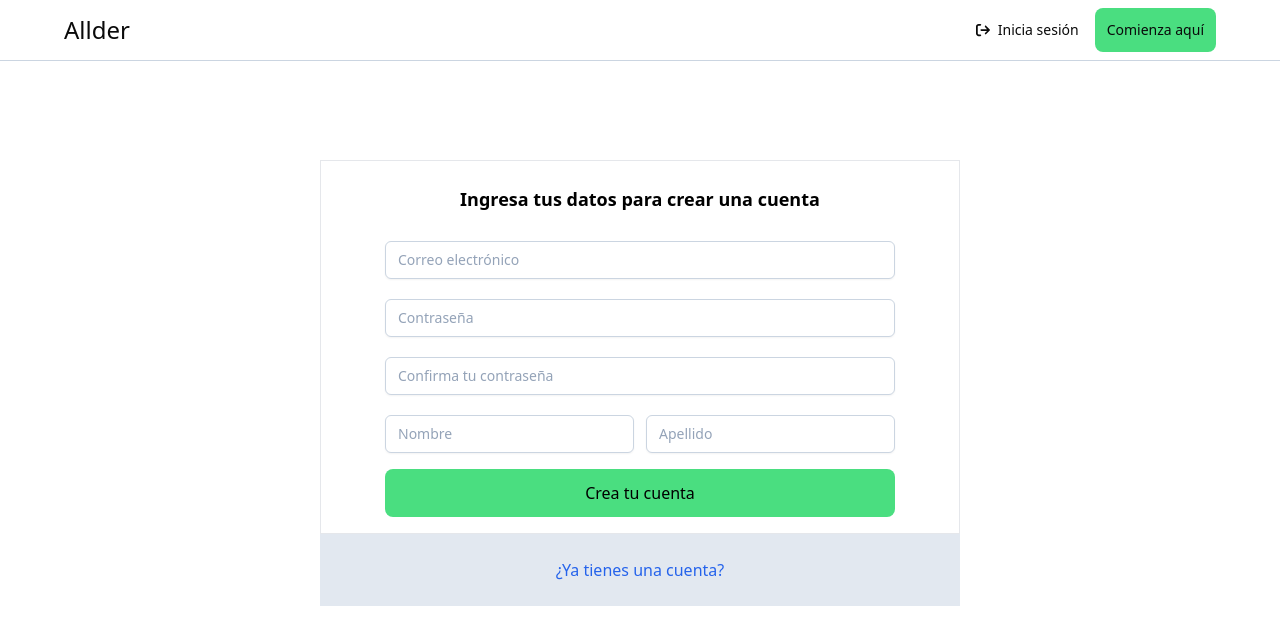
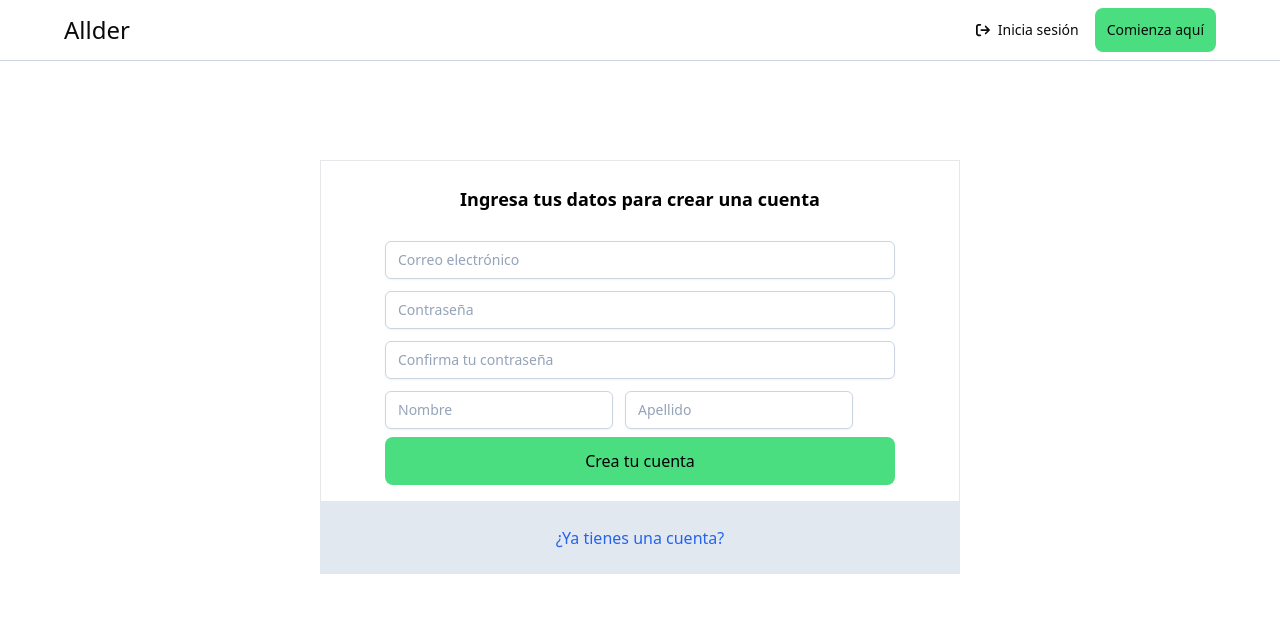
Before and after one commit to yesminalina/allder, a React (Vite) app: page /signup in a window 1280 px wide. Shown: the top 644 px of the page. Built offline with nearby package versions, Linux system fonts and the light colour scheme.

Commit message:
Add validation using react-hook-form

```diff
--- a/src/components/SignUpForm.jsx
+++ b/src/components/SignUpForm.jsx
@@ -1,41 +1,88 @@
+import { useForm } from 'react-hook-form'
+
 const SignUpForm = () => {
+  const { register, handleSubmit, watch, formState: { errors } } = useForm()
+  const onSubmit = (data) => {
+    console.log(data)
+  }
+
   return (
-    <div className='w-1/2'>
-      <div className='flex flex-col border mt-16 px-16 pt-6'>
+    <section className='w-1/2'>
+      <form className='flex flex-col border mt-16 px-16 pt-6' onSubmit={handleSubmit(onSubmit)}>
         <h1 className='text-center mb-6 text-lg font-semibold'>Ingresa tus datos para crear una cuenta</h1>
         <input
+          {...register('email', {
+            required: 'Email es requerido',
+            pattern: {
+              value: /^[\w\.-]+@[a-zA-Z\d\.-]+\.[a-zA-Z]{2,}$/,
+              message: 'El email debe tener un formato válido'
+            }
+          })}
           type='email'
           placeholder='Correo electrónico'
-          className='mt-1 mb-4 block w-full px-3 py-2 bg-white border border-slate-300 rounded-md text-sm shadow-sm placeholder-slate-400 focus:outline-none focus:border-sky-500 focus:ring-1 focus:ring-sky-500'
+          className='mt-1 mb-2 block w-full px-3 bg-white border border-slate-300 rounded-md text-sm shadow-sm placeholder-slate-400 focus:outline-none focus:border-sky-500 focus:ring-1 focus:ring-sky-500'
         />
+        {errors.email && <div className='text-red-500 text-sm pb-2'>{errors.email.message}</div>}
         <input
+          {...register('password', {
+            required: 'Contraseña es requerida',
+            minLength: {
+              value: 8,
+              message: 'La contraseña debe tener al menos 8 caracteres'
+            },
+            pattern: {
+              value: /^(?=.*[A-Z])(?=.*\d)(?=.*[\W_]).{8,}$/,
+              message: 'La contraseña debe contener al menos una mayúscula, un número y un símbolo.'
+            }
+          })}
           type='password'
           placeholder='Contraseña'
-          className='mt-1 mb-4 block w-full px-3 py-2 bg-white border border-slate-300 rounded-md text-sm shadow-sm placeholder-slate-400 focus:outline-none focus:border-sky-500 focus:ring-1 focus:ring-sky-500'
+          className='mt-1 mb-2 block w-full px-3 bg-white border border-slate-300 rounded-md text-sm shadow-sm placeholder-slate-400 focus:outline-none focus:border-sky-500 focus:ring-1 focus:ring-sky-500'
         />
+        {errors.password && <div className='text-red-500 text-sm pb-2'>{errors.password.message}</div>}
         <input
+          {...register('passwordConf', {
+            required: 'Confirma la contraseña',
+            validate: (value) => {
+              if (value !== watch('password')) {
+                return 'Las contraseñas deben coincidir'
+              }
+              return true
+            }
+          })}
           type='password'
           placeholder='Confirma tu contraseña'
-          className='mt-1 mb-4 block w-full px-3 py-2 bg-white border border-slate-300 rounded-md text-sm shadow-sm placeholder-slate-400 focus:outline-none focus:border-sky-500 focus:ring-1 focus:ring-sky-500'
+          className='mt-1 mb-2 block w-full px-3 bg-white border border-slate-300 rounded-md text-sm shadow-sm placeholder-slate-400 focus:outline-none focus:border-sky-500 focus:ring-1 focus:ring-sky-500'
         />
+        {errors.passwordConf && <div className='text-red-500 text-sm pb-2'>{errors.passwordConf.message}</div>}
         <article className='flex flex-row gap-3'>
+          <div>
             <input
+              {...register('name', {
+                required: 'Ingresa un nombre'
+              })}
               type='text'
               placeholder='Nombre'
-            className='mt-1 mb-4 block w-full px-3 py-2 bg-white border border-slate-300 rounded-md text-sm shadow-sm placeholder-slate-400 focus:outline-none focus:border-sky-500 focus:ring-1 focus:ring-sky-500'
+              className='mt-1 mb-2 block w-full px-3 bg-white border border-slate-300 rounded-md text-sm shadow-sm placeholder-slate-400 focus:outline-none focus:border-sky-500 focus:ring-1 focus:ring-sky-500'
             />
+            {errors.name && <div className='text-red-500 text-sm pb-2'>{errors.name.message}</div>}
+          </div>
+          <div>
             <input
+              {...register('lastName', { required: 'Ingresa un apellido' })}
               type='text'
               placeholder='Apellido'
-            className='mt-1 mb-4 block w-full px-3 py-2 bg-white border border-slate-300 rounded-md text-sm shadow-sm placeholder-slate-400 focus:outline-none focus:border-sky-500 focus:ring-1 focus:ring-sky-500'
+              className='mt-1 mb-2 block w-full px-3 bg-white border border-slate-300 rounded-md text-sm shadow-sm placeholder-slate-400 focus:outline-none focus:border-sky-500 focus:ring-1 focus:ring-sky-500'
             />
+            {errors.lastName && <div className='text-red-500 text-sm pb-2'>{errors.lastName.message}</div>}
+          </div>
         </article>
-        <button className='p-3 mb-4 bg-green-400 rounded-lg'>Crea tu cuenta</button>
-      </div>
+        <button className='p-3 mb-4 bg-green-400 rounded-lg' type='submit'>Crea tu cuenta</button>
+      </form>
       <div className='py-6 bg-slate-200 text-center'>
         <a className='text-blue-600'>¿Ya tienes una cuenta?</a>
       </div>
-    </div>
+    </section>
   )
 }
 
```
Lines whose indentation alone changed are shown as unchanged.
